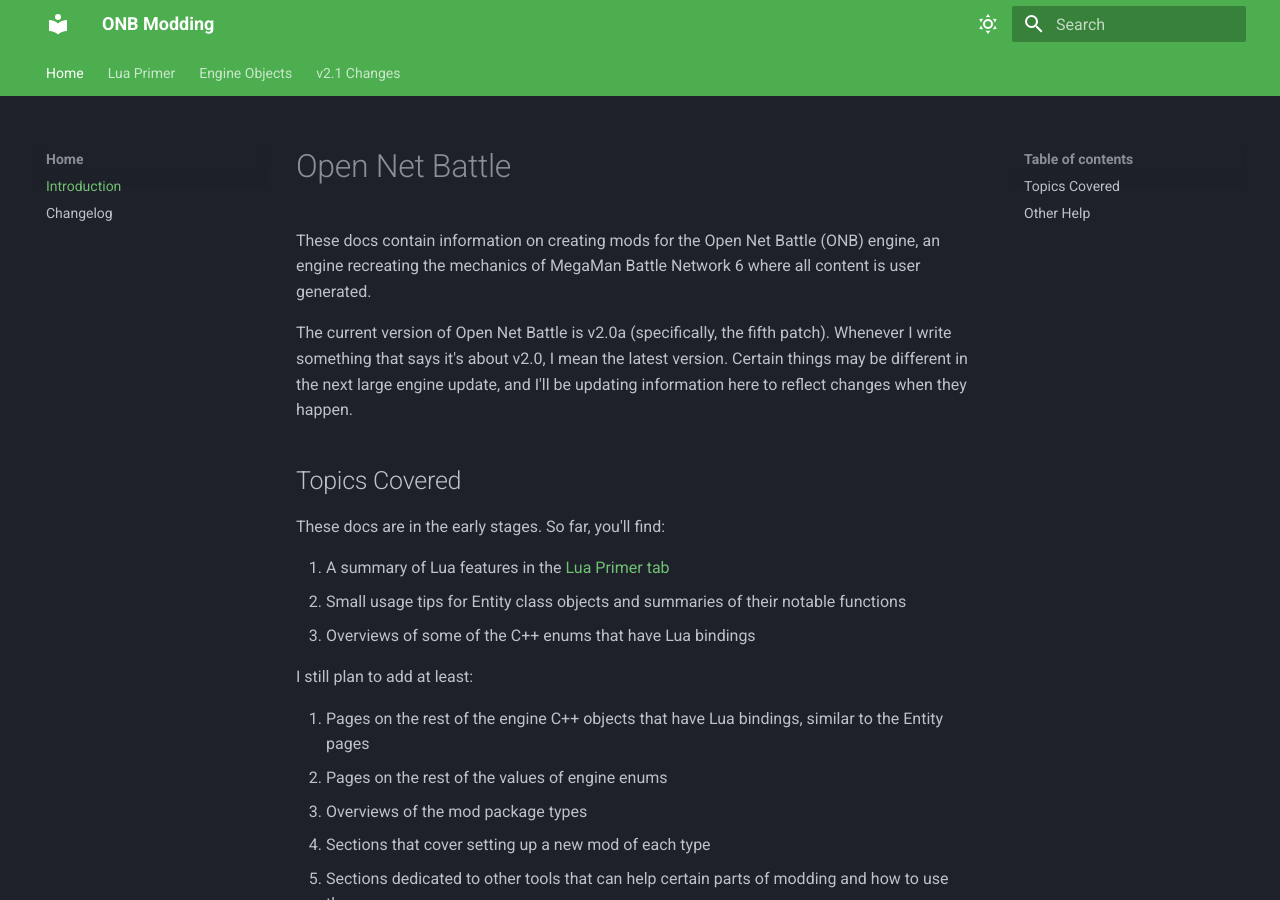
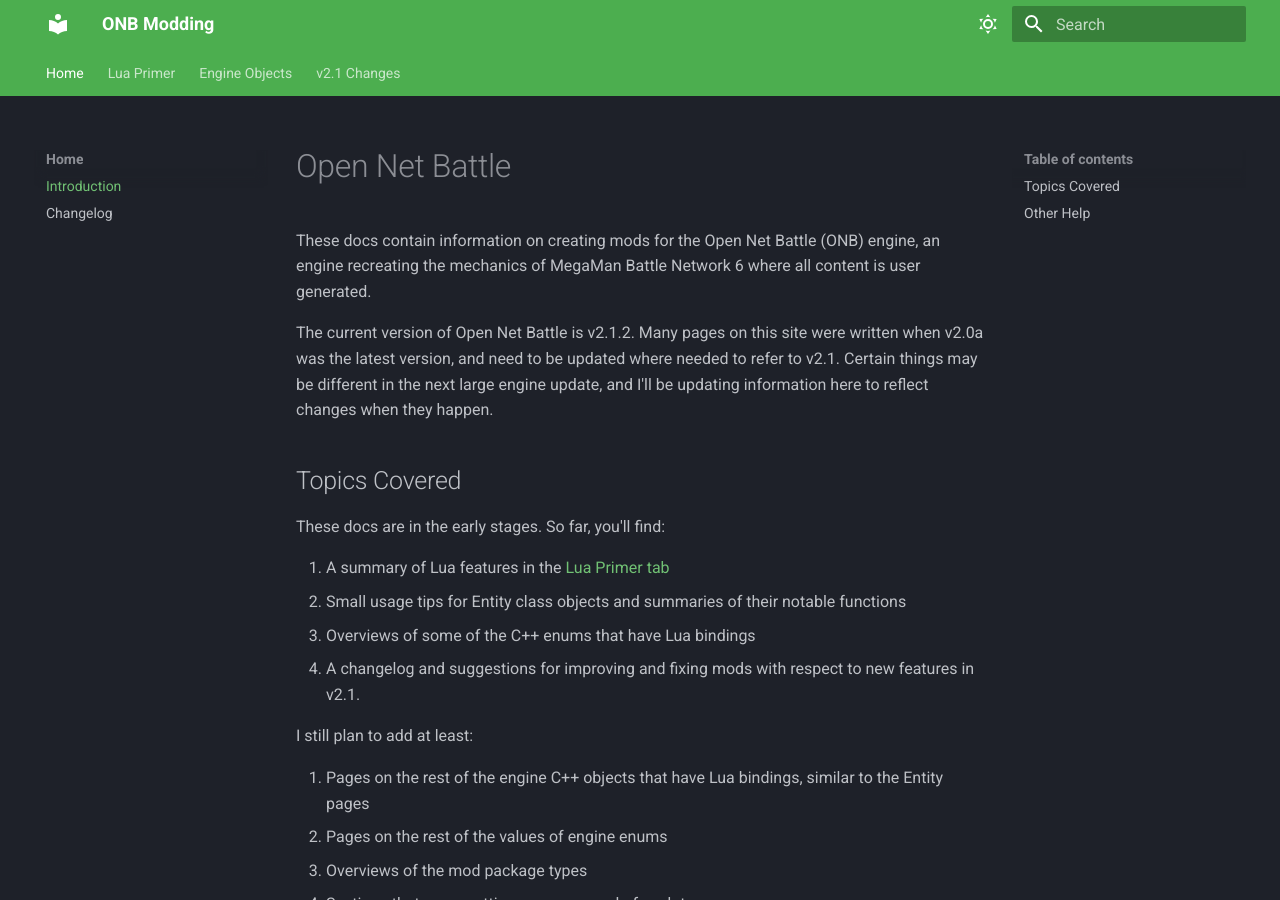
Before and after one commit to Alrysc/onb_docs, an MkDocs documentation site: the page built from docs/index.md, in a window 1280 px wide and 900 px high. Built offline with MkDocs 1.6.1 and Material for MkDocs 9.7.7, drawn with Linux system fonts in a browser that asks for light colours.

Commit message:
Refer to v2.1 in index

```diff
--- a/docs/index.md
+++ b/docs/index.md
@@ -4,10 +4,10 @@
 an engine recreating the mechanics of MegaMan Battle Network 6 where all content
 is user generated.
 
-The current version of Open Net Battle is v2.0a (specifically, the fifth patch). Whenever
-I write something that says it's about v2.0, I mean the latest version. Certain things may
-be different in the next large engine update, and I'll be updating information here to
-reflect changes when they happen.
+The current version of Open Net Battle is v2.1.2. Many pages on this site were written
+when v2.0a was the latest version, and need to be updated where needed to refer to v2.1.
+Certain things may be different in the next large engine update, and I'll be updating
+information here to reflect changes when they happen.
 
 
 ## Topics Covered
@@ -17,21 +17,23 @@
 1. A summary of Lua features in the [Lua Primer tab](./lua/index.md)
 2. Small usage tips for Entity class objects and summaries of their notable functions
 3. Overviews of some of the C++ enums that have Lua bindings
+4. A changelog and suggestions for improving and fixing mods with respect to new features
+   in v2.1.
 
 I still plan to add at least:
 
 1. Pages on the rest of the engine C++ objects that have Lua bindings, similar to
 the Entity pages
-2. Pages on the rest of the values of engine enums
-3. Overviews of the mod package types
-4. Sections that cover setting up a new mod of each type
-5. Sections dedicated to other tools that can help certain parts of modding and how
+1. Pages on the rest of the values of engine enums
+2. Overviews of the mod package types
+3. Sections that cover setting up a new mod of each type
+4. Sections dedicated to other tools that can help certain parts of modding and how
 to use them
-6. Sections covering common desired behavior, like making attacks that move
-7. Sections that warn of logical pitfalls that could cause code to act in unexpected,
+1. Sections covering common desired behavior, like making attacks that move
+2. Sections that warn of logical pitfalls that could cause code to act in unexpected,
 less noticed ways
-8. Sections on specific engine details, like the order of logic in a frame
-9. Sections on details and behavior from the official games, to help make mods feel
+1. Sections on specific engine details, like the order of logic in a frame
+2. Sections on details and behavior from the official games, to help make mods feel
 more authentic (things like the typical number of chip codes, or how much each charge
 level tends to speed up charging)
 
```
Also changed, not shown: docs/changelog.md (+3 -3 lines).
